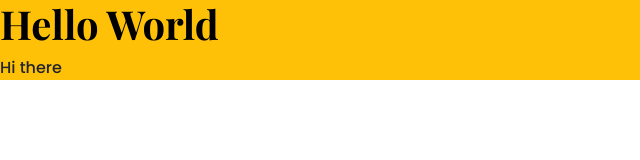
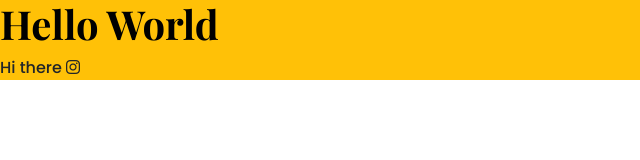
Before and after one commit to worood78/porfolio-project, a plain HTML site: page index.html in a window 1280 px wide. Shown: the full height of the page, 0-640 px from the left. Drawn offline with nearby package versions, Linux system fonts and the light colour scheme.

Commit message:
added font awesome

```diff
--- a/index.html
+++ b/index.html
@@ -31,7 +31,10 @@
   <body>
     <div class="bg-warning">
       <h1>Hello World</h1>
-      <p>Hi there</p>
+      <p>
+        Hi there
+        <i class="fa-brands fa-instagram"></i>
+      </p>
     </div>
   </body>
 </html>
```
